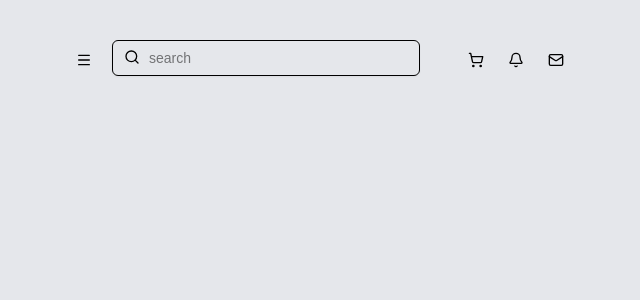
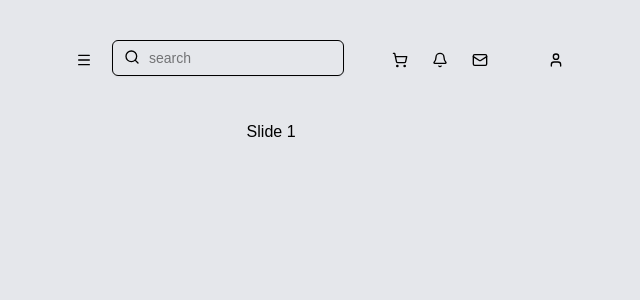
Before and after one commit to dehendywijay/E-Coomercee, a Next.js app in the folder web/: page /home in a window 1280 px wide. Shown: the top 300 px of the page, without its empty margins (320-960 px from the left). Built offline with nearby package versions, Linux system fonts and the light colour scheme.

Commit message:
penambahan carousel menggunakan embla

```diff
--- a/web/app/globals.css
+++ b/web/app/globals.css
@@ -24,3 +24,14 @@ body {
   color: var(--foreground);
   font-family: Arial, Helvetica, sans-serif;
 }
+
+.embla {
+  overflow: hidden;
+}
+.embla__container {
+  display: flex;
+}
+.embla__slide {
+  flex: 0 0 100%;
+  min-width: 0;
+}
--- a/web/app/home/page.tsx
+++ b/web/app/home/page.tsx
@@ -5,7 +5,7 @@ import React from 'react'
 
 export default function page() {
   return (
-    <section className="flex min-h-svh w-full items-top justify-center p-6 md:p-10 bg-gray-200">
+    <section >
       <HomeForm/>
     </section>
   )
--- a/web/components/dashboard-form.tsx
+++ b/web/components/dashboard-form.tsx
@@ -2,11 +2,18 @@
 
 import React from 'react'
 import { Input } from './ui/input'
-import { AlarmCheckIcon, Bell, Mail, Menu, Search, ShoppingCart } from 'lucide-react';
+import { AlarmCheckIcon, Bell, Mail, Menu, Search, ShoppingCart, User } from 'lucide-react';
 import { Button } from './ui/button';
+import useEmblaCarousel from 'embla-carousel-react';
+import { EmblaCarousel } from './ui/embla';
+
+
 export function HomeForm(){
+
+
   return (
-    <section className="flex items-top space-x-2 w-full max-w-lg" >
+    <section className="flex flex-col min-h-svh items-center w-full p-6 md:p-10 bg-gray-200">
+      <section className="flex space-x-2 w-full max-w-lg" >
         <Button
           variant="ghost" // Menggunakan varian 'outline' agar terlihat seperti tombol UI
           size="icon-lg"     // Menggunakan ukuran 'icon' agar tombol menjadi persegi kecil
@@ -53,6 +60,23 @@ export function HomeForm(){
 
           </section>
 
+          <section className="flex ml-7">
+            <Button
+              variant="ghost" // Menggunakan varian 'outline' agar terlihat seperti tombol UI
+              size="icon-lg"     // Menggunakan ukuran 'icon' agar tombol menjadi persegi kecil
+              aria-label="Keranjang Belanja"
+
+            >
+            <User className="h-5 w-5" />
+            </Button>
+          </section>
+      </section>
+      <section className='flex flex-col mt-10' >
+        <EmblaCarousel/>
+      </section>
+      <section>
+
+      </section>
     </section>
   )
 }
--- /dev/null
+++ b/web/components/ui/embla.tsx
@@ -0,0 +1,16 @@
+import React from 'react'
+import useEmblaCarousel from 'embla-carousel-react'
+
+export function EmblaCarousel() {
+  const [emblaRef] = useEmblaCarousel()
+
+  return (
+    <div className="embla" ref={emblaRef}>
+      <div className="embla__container">
+        <div className="embla__slide">Slide 1</div>
+        <div className="embla__slide">Slide 2</div>
+        <div className="embla__slide">Slide 3</div>
+      </div>
+    </div>
+  )
+}
--- a/web/package.json
+++ b/web/package.json
@@ -14,6 +14,9 @@
     "@radix-ui/react-separator": "^1.1.8",
     "axios": "^1.13.2",
     "class-variance-authority": "^0.7.1",
+    "embla-carousel": "^8.6.0",
+    "embla-carousel-autoplay": "^8.6.0",
+    "embla-carousel-react": "^8.6.0",
     "lucide-react": "^0.555.0",
     "next": "16.0.3",
     "next-themes": "^0.4.6",
```
Also changed, not shown: 2 other files (tests, documents, lock files or other folders). Lines whose indentation alone changed are shown as unchanged.
